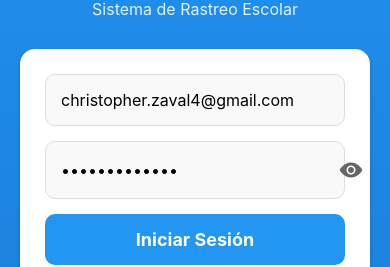
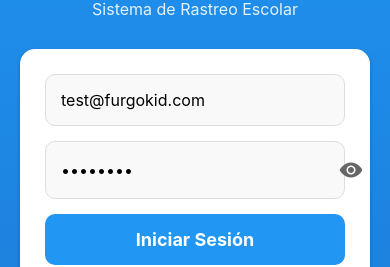
Before and after one commit to Christopherzavala/Furgokid-app, a React Native app: screen /Login in a window 390 px wide. Shown: the part 243-510 px from the top of the page. Built offline with nearby package versions, Linux system fonts and the light colour scheme; no server answers.

Commit message:
Update default email and password in LoginScreen

```diff
--- a/src/screens/LoginScreen.js
+++ b/src/screens/LoginScreen.js
@@ -19,7 +19,7 @@ import useAuth from '../hooks/useAuth';
 import { handleFirebaseError } from '../utils/errorHandler';
 
 const LoginScreen = ({ navigation }) => {
- const [email, setEmail] = useState('christopher.zaval4@gmail.com');  const [password, setPassword] = useState('Chrisdaniel94');
+ const [email, setEmail] = useState('test@furgokid.com'); const [password, setPassword] = useState('Test1234');
   const [confirmPassword, setConfirmPassword] = useState('');
   const [isSignUp, setIsSignUp] = useState(false);
   const [role, setRole] = useState('parent'); // 'parent' or 'driver'
```
